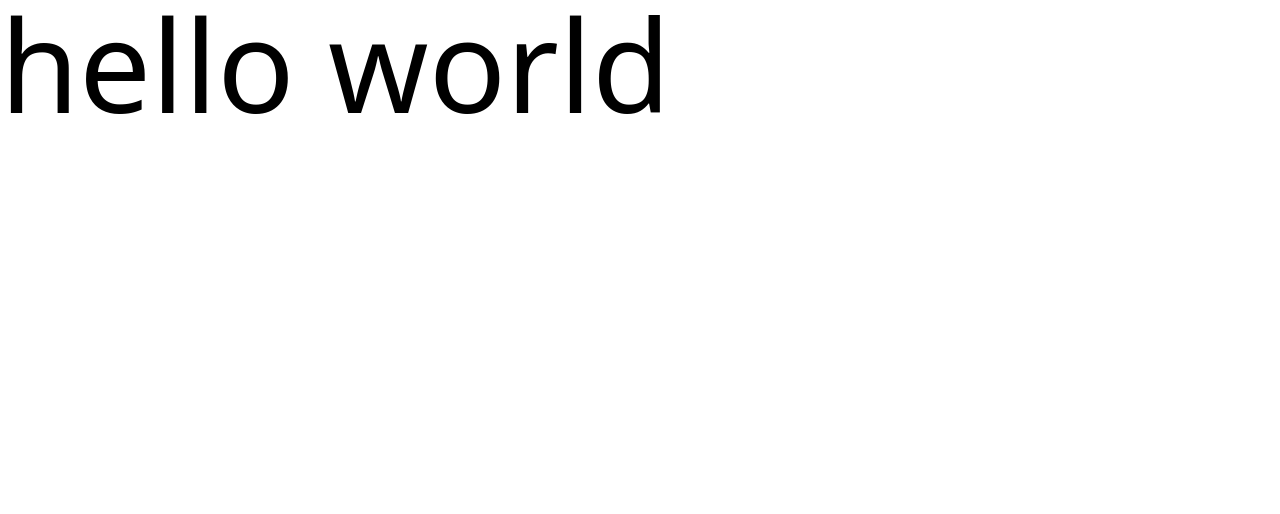
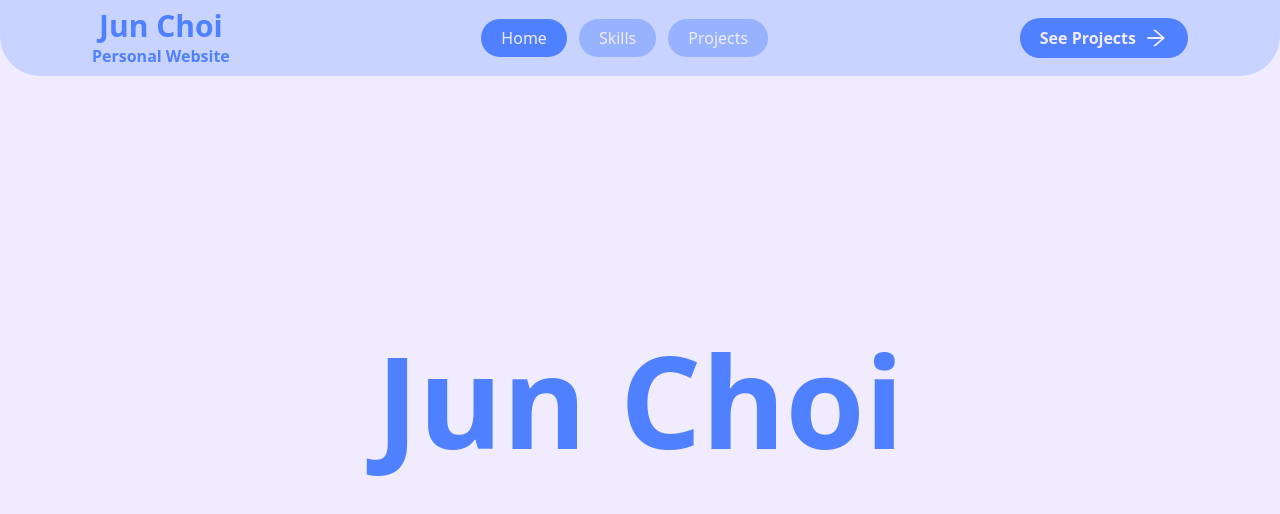
Before and after one commit to Excell-09/personal-website, a React (Vite) app: page / in a window 1280 px wide. Shown: the top 514 px of the page. Built offline with nearby package versions, Linux system fonts and the light colour scheme.

Commit message:
create navlink and inital section

```diff
--- a/index.html
+++ b/index.html
@@ -2,7 +2,6 @@
 <html lang="en">
   <head>
     <meta charset="UTF-8" />
-    <link rel="icon" type="image/svg+xml" href="/vite.svg" />
     <meta name="viewport" content="width=device-width, initial-scale=1.0" />
     <title>Vite + React + TS</title>
   </head>
--- a/package.json
+++ b/package.json
@@ -11,7 +11,8 @@
   },
   "dependencies": {
     "react": "^18.2.0",
-    "react-dom": "^18.2.0"
+    "react-dom": "^18.2.0",
+    "react-icons": "^4.9.0"
   },
   "devDependencies": {
     "@types/react": "^18.0.37",
@@ -24,6 +25,7 @@
     "eslint-plugin-react-hooks": "^4.6.0",
     "eslint-plugin-react-refresh": "^0.3.4",
     "postcss": "^8.4.24",
+    "tailwind-scrollbar": "^3.0.4",
     "tailwindcss": "^3.3.2",
     "typescript": "^5.0.2",
     "vite": "^4.3.9"
--- a/src/App.tsx
+++ b/src/App.tsx
@@ -1,8 +1,36 @@
+import * as React from "react";
+import Navbar from "./scenes/navbar/Navbar";
+import HomeSection from "./scenes/home/HomeSection";
+import SkillsSection from "./scenes/Skill/SkillsSection";
+import ProjectsSection from "./scenes/projects/ProjectsSection";
+
 function App() {
+  const bodyRef = React.useRef<HTMLDivElement>(null);
+  const homeSection = React.useRef<HTMLDivElement>(null);
+  const skillSection = React.useRef<HTMLDivElement>(null);
+  const projectsSection = React.useRef<HTMLDivElement>(null);
+
   return (
-    <>
-      <h1 className="text-9xl">hello world</h1>
-    </>
+    <div
+      ref={bodyRef}
+      className="h-screen overflow-y-auto scroll-smooth overflow-x-hidden"
+    >
+      <Navbar
+        bodyRef={bodyRef}
+        sections={[homeSection, skillSection, projectsSection]}
+      />
+      <main>
+        <section ref={homeSection} id="home" className="h-screen">
+          <HomeSection />
+        </section>
+        <section ref={skillSection} id="skills" className="h-screen">
+          <SkillsSection />
+        </section>
+        <section ref={projectsSection} id="projects" className="h-screen">
+          <ProjectsSection />
+        </section>
+      </main>
+    </div>
   );
 }
 
--- /dev/null
+++ b/src/components/Button.tsx
@@ -0,0 +1,48 @@
+import { AiOutlineArrowRight } from "react-icons/ai";
+import { HiDocumentDownload, HiOutlineDocumentDownload } from "react-icons/hi";
+
+type Props = {
+  label: string;
+  href?: string;
+  download?: boolean;
+  fontSize?: number;
+};
+
+export default function Button(props: Props) {
+  if (props.download) {
+    return (
+      <button className="text-myAccent bg-myPrimary rounded-full group">
+        <div className="px-12 py-3 flex items-center justify-center gap-1">
+          <a download href={props.href} className="text-3xl font-semibold">
+            {props.label}
+          </a>
+          <div className="relative w-[36px] h-[36px]">
+            <HiDocumentDownload
+              size={34}
+              className="opacity-0 absolute -translate-x-1/2 -translate-y-1/2 top-1/2 left-1/2 group-hover:opacity-100 transition-opacity"
+            />
+            <HiOutlineDocumentDownload
+              size={34}
+              className="opacity-100 absolute -translate-x-1/2 -translate-y-1/2 top-1/2 left-1/2 group-hover:opacity-0 transition-opacity duration-300"
+            />
+          </div>
+        </div>
+      </button>
+    );
+  }
+
+  return (
+    <button className="text-myAccent bg-myPrimary font-semibold rounded-full group">
+      <a
+        href={props.href}
+        className="sm:px-5 py-2 px-3 flex items-center gap-2 sm:text-base text-sm"
+      >
+        {props.label}
+        <AiOutlineArrowRight
+          size={24}
+          className="group-hover:rotate-90 transition duration-300"
+        />
+      </a>
+    </button>
+  );
+}
--- /dev/null
+++ b/src/components/Container.tsx
@@ -0,0 +1,20 @@
+interface ContainerProps {
+  children: React.ReactNode;
+}
+
+export default function Container({ children }: ContainerProps) {
+  return (
+    <div
+      className="
+          max-w-[2520px]
+          mx-auto
+          xl:px-20
+          md:px-10
+          sm:px-2
+          px-4
+        "
+    >
+      {children}
+    </div>
+  );
+}
--- a/src/index.css
+++ b/src/index.css
@@ -1,3 +1,22 @@
 @tailwind base;
 @tailwind components;
 @tailwind utilities;
+
+@layer base {
+  body {
+    @apply bg-myAccent;
+  }
+
+  p {
+    @apply text-myAccent;
+  }
+
+  h1,
+  h2,
+  h3,
+  h4,
+  h5,
+  h6 {
+    @apply text-myPrimary;
+  }
+}
--- /dev/null
+++ b/src/scenes/Skill/SkillsSection.tsx
@@ -0,0 +1,7 @@
+import * as  React from 'react'
+
+export default function SkillsSection() {
+  return (
+    <div>SkillsSection</div>
+  )
+}
--- /dev/null
+++ b/src/scenes/home/HomeSection.tsx
@@ -0,0 +1,12 @@
+import * as React from "react";
+import Container from "../../components/Container";
+
+export default function HomeSection() {
+  return (
+    <div className="grid place-items-center h-full">
+      <Container>
+        <h1 className="text-9xl font-bold">Jun Choi</h1>
+      </Container>
+    </div>
+  );
+}
--- /dev/null
+++ b/src/scenes/navbar/Navbar.tsx
@@ -0,0 +1,122 @@
+import Button from "../../components/Button";
+import Container from "../../components/Container";
+import Navlink from "./Navlink";
+import * as React from "react";
+
+type Props = {
+  bodyRef: React.RefObject<HTMLDivElement>;
+  sections: React.RefObject<HTMLDivElement>[];
+};
+
+const NAVLINK = [
+  { label: "Home", href: "#home" },
+  { label: "Skills", href: "#skills" },
+  { label: "Projects", href: "#projects" },
+];
+
+export default function Navbar(props: Props) {
+  const [isNavActive, setIsNavActive] = React.useState(false);
+  const [isNavLinkActive, setIsNavLinkActive] = React.useState("home");
+
+  const handlerActiveNav = () => {
+    if (Math.round(props.bodyRef.current?.scrollTop as number) > 100) {
+      setIsNavActive(true);
+    } else {
+      setIsNavActive(false);
+    }
+  };
+  const handlerActiveNavLink = () => {
+    props.sections.forEach((section) => {
+      const sectionTop = section.current?.offsetTop as number;
+      if (
+        Math.round(props.bodyRef.current?.scrollTop as number) >=
+        sectionTop - 70
+      ) {
+        setIsNavLinkActive(section.current?.getAttribute("id") as string);
+      }
+    });
+  };
+
+  React.useEffect(() => {
+    props.bodyRef.current?.addEventListener("scroll", handlerActiveNav);
+    props.bodyRef.current?.addEventListener("scroll", handlerActiveNavLink);
+    return () => {
+      window.removeEventListener("scroll", handlerActiveNav);
+      window.removeEventListener("scroll", handlerActiveNavLink);
+    };
+  }, []);
+
+  return (
+    <>
+      <header
+        className={`bg-mySecondary rounded-b-[40px] fixed w-full transition duration-300 delay-75  ${
+          isNavActive ? "-translate-y-20" : "translate-y-0"
+        }`}
+      >
+        {/* while Not On Scroll */}
+        <div className={`py-2`}>
+          <Container>
+            <div className="flex flex-row items-center justify-between sm:px-3 px-2">
+              <a
+                href="#home"
+                className="text-center"
+                onClick={() => props.bodyRef?.current?.scrollTop}
+              >
+                <h5 className="font-bold text-lg sm:text-xl md:text-3xl">
+                  Jun Choi
+                </h5>
+                <h6 className="font-bold text-xs md:text-base">
+                  Personal Website
+                </h6>
+              </a>
+              <div className="space-x-3 hidden sm:block">
+                {NAVLINK.map((item, i) => (
+                  <Navlink
+                    label={item.label}
+                    href={item.href}
+                    key={i}
+                    active={item.href.replace("#", "") === isNavLinkActive}
+                  />
+                ))}
+              </div>
+              <div>
+                <Button label="See Projects" href="#projects" />
+              </div>
+            </div>
+          </Container>
+        </div>
+      </header>
+
+      {/* while On Scroll */}
+      <header
+        className={`
+      flex
+      flex-row
+      items-center
+      justify-between
+      bg-mySecondary
+      rounded-full
+      fixed
+      top-6
+      left-1/2
+      -translate-x-1/2
+      transition-all
+      duration-300
+      ${
+        isNavActive ? "-translate-y-0 scale-100" : " -translate-y-full scale-0"
+      }`}
+      >
+        <div className="space-x-3 sm:py-4 sm:px-6 px-2 py-4">
+          {NAVLINK.map((item, i) => (
+            <Navlink
+              label={item.label}
+              href={item.href}
+              key={i}
+              active={item.href.replace("#", "") === isNavLinkActive}
+            />
+          ))}
+        </div>
+      </header>
+    </>
+  );
+}
--- /dev/null
+++ b/src/scenes/navbar/Navlink.tsx
@@ -0,0 +1,20 @@
+type Props = {
+  label: string;
+  href: string;
+  active: boolean;
+};
+
+export default function Navlink(props: Props) {
+  return (
+    <a
+      className={`text-myAccent  rounded-full px-5 py-2 font-medium sm:text-base text-sm transition-all duration-300 ${
+        props.active
+          ? "bg-myPrimary"
+          : " bg-myPrimary/40"
+      }`}
+      href={props.href}
+    >
+      {props.label}
+    </a>
+  );
+}
--- /dev/null
+++ b/src/scenes/projects/ProjectsSection.tsx
@@ -0,0 +1,7 @@
+import * as React from 'react'
+
+export default function ProjectsSection() {
+  return (
+    <div>ProjectsSection</div>
+  )
+}
--- a/tailwind.config.js
+++ b/tailwind.config.js
@@ -3,7 +3,13 @@ export default {
   content: ["./index.html", "./src/**/*.{js,ts,jsx,tsx}"],
 
   theme: {
-    extend: {},
+    extend: {
+      colors: {
+        myPrimary: "#4F80FF",
+        mySecondary: "#C8D4FF",
+        myAccent: "#F1EBFF",
+      },
+    },
   },
-  plugins: [],
+  plugins: [require("tailwind-scrollbar")],
 };
```
Also changed, not shown: 2 other files (tests, documents, lock files or other folders).
